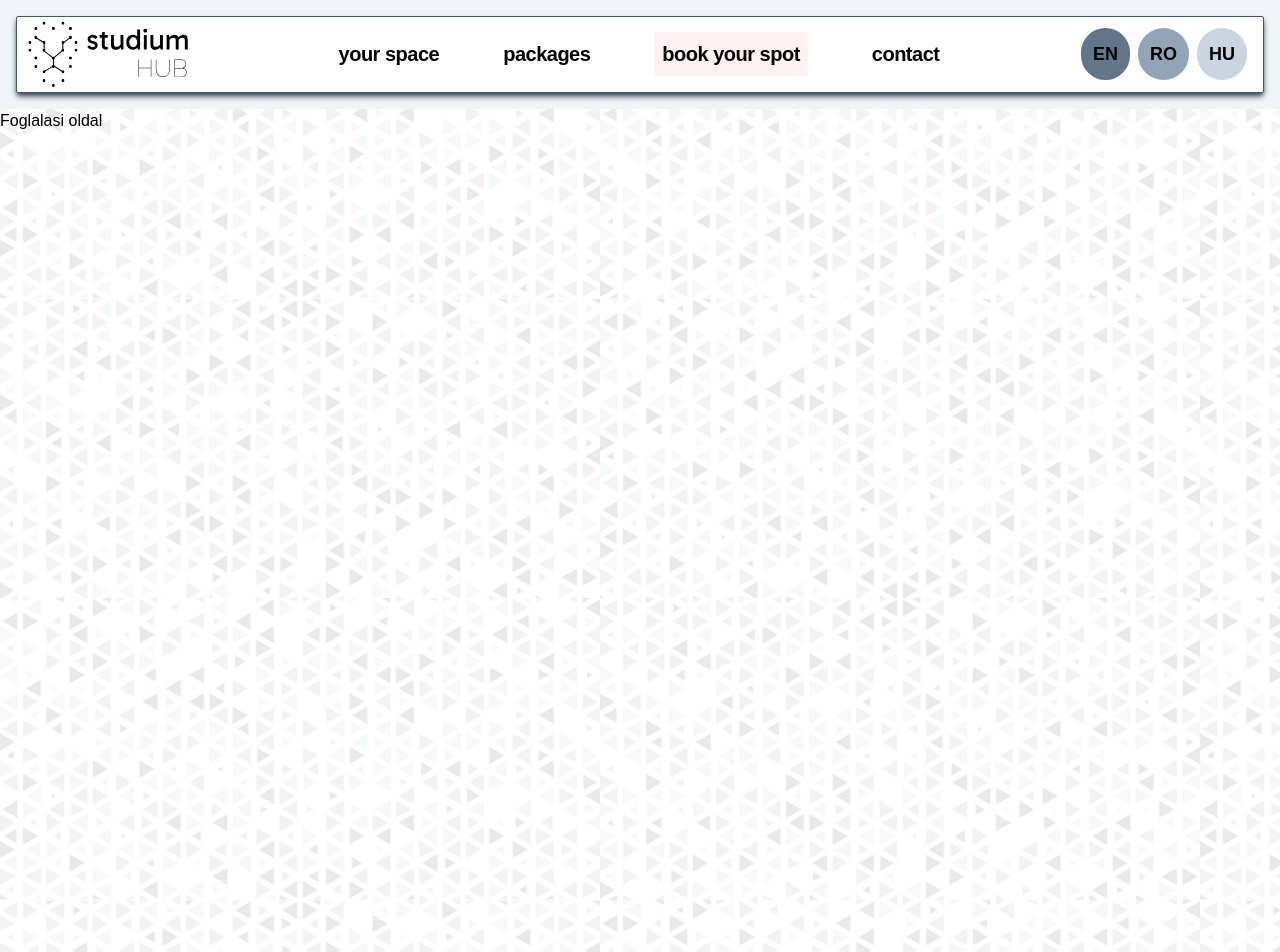
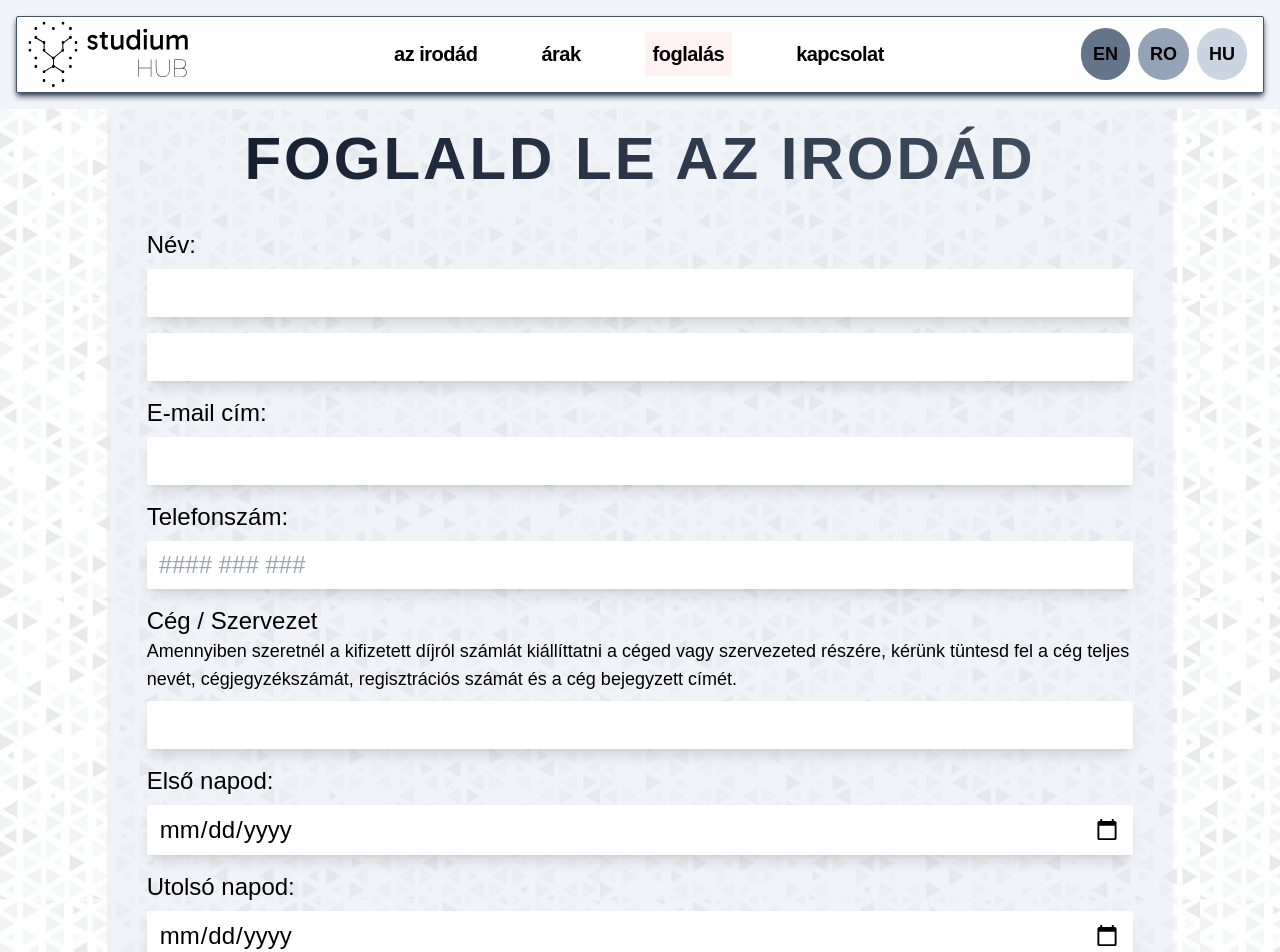
Before and after one commit to cristine-eross/react-website-coworking, a Next.js app: page /foglalas in a window 1280 px wide. Shown: the top 952 px of the page. Built offline with nearby package versions, Linux system fonts and the light colour scheme; a web font is replaced by a local one.

Commit message:
language buttons work, navbar, hero and form props translated

```diff
--- a/app/(booking-pages)/foglalas/page.jsx
+++ b/app/(booking-pages)/foglalas/page.jsx
@@ -1,7 +1,30 @@
+import Navbar from '@/components/Navbar'
 import React from 'react'
+import FormModal from '@/components/FormModal'
+
 
 export default function page() {
   return (
-    <div>Foglalasi oldal</div>
+    <>
+      <Navbar
+        navText1 = 'az irodád'
+        navText2 = 'árak'
+        navText3 = 'foglalás'
+        navText4 = 'kapcsolat'
+      />
+      <FormModal
+        formTitle = 'Foglald le az irodád'
+        name = 'Név:'
+        email = 'E-mail cím:'
+        phone = 'Telefonszám:'
+        company = 'Cég / Szervezet'
+        invoice = "Amennyiben szeretnél a kifizetett díjról számlát kiállíttatni a céged vagy szervezeted részére, kérünk tüntesd fel a cég teljes nevét, cégjegyzékszámát, regisztrációs számát és a cég bejegyzett címét."
+        startDate = 'Első napod:'
+        endDate = 'Utolsó napod:'
+        amount= 'Fizetendő összeg'
+        rules = "Elolvastam az Irodaszabályzatot és a Felhasználási feltételeket. Az oldalon történő regisztrációval és vásárlással elfogadom őket és vállalom a szabályzat betartását."
+        btn = 'Vásárlás'
+      />
+    </>
   )
 }
--- a/app/(booking-pages)/reservation/page.jsx
+++ b/app/(booking-pages)/reservation/page.jsx
@@ -1,7 +1,29 @@
 import React from 'react'
+import Navbar from '@/components/Navbar'
+import FormModal from '@/components/FormModal'
 
 export default function page() {
   return (
-    <div>Reservation page</div>
+    <>
+      <Navbar
+        navText1 = 'your office'
+        navText2 = 'prices'
+        navText3 = 'reservation'
+        navText4 = 'contact'
+      />
+      <FormModal
+        formTitle = 'Book your office now'
+        name = 'Name:'
+        email = 'Email:'
+        phone = 'Phone number:'
+        company = 'Company / Organisation'
+        invoice = "If you would like the invoice to be issued for a company, please provide us with company full name, CIF, trade registry number and company's full address."
+        startDate = 'Start Date:'
+        endDate = 'End Date:'
+        amount= 'Amount'
+        rules = "I've read the Office Rules and Terms and Services, and by buying for my spot I agree and accept them."
+        btn = 'Buy'
+      />
+    </>
   )
 }
--- a/app/(booking-pages)/rezervatie/page.jsx
+++ b/app/(booking-pages)/rezervatie/page.jsx
@@ -1,7 +1,29 @@
 import React from 'react'
+import Navbar from '@/components/Navbar'
+import FormModal from '@/components/FormModal'
 
 export default function page() {
   return (
-    <div>Pagina de rezervatie</div>
+    <>
+      <Navbar
+        navText1 = 'biroul tău'
+        navText2 = 'prețuri'
+        navText3 = 'rezervare'
+        navText4 = 'contact'
+      />
+      <FormModal
+        formTitle = 'Rezervă biroul tău acum'
+        name = 'Nume:'
+        email = 'Adresa de email:'
+        phone = 'Număr de telefon:'
+        company = 'Compania / Organizația'
+        invoice = "Dacă dorești o factură pentru compania sau organizația ta, te rugăm frumos să completezi titlul companiei, numărul de registrație și adresa companiei."
+        startDate = 'Prima dată:'
+        endDate = 'Ultima dată:'
+        amount= 'Costul total'
+        rules = "Am citit Regulamentul Biroului, la fel și Termeni și Condiții. Cu rezervare și plătire le accept și țin pe toate."
+        btn = 'Plătesc'
+      />
+    </>
   )
 }
--- a/app/(main-pages)/en/page.jsx
+++ b/app/(main-pages)/en/page.jsx
@@ -1,7 +1,25 @@
 import React from 'react'
+import Navbar from '@/components/Navbar'
+import Hero from '@/components/Hero'
 
 export default function page() {
   return (
-    <div>English main page</div>
+    <>
+    <Navbar
+        navText1 = 'your office'
+        navText2 = 'prices'
+        navText3 = 'reservation'
+        navText4 = 'contact'
+
+      />
+      <Hero
+        line1 = 'Studium HUB is a'
+        strong1 = 'coworking space'
+        line2 = 'in the heart of Targu Mures,'
+        line3 = 'the perfect office environment'
+        strong2 = 'for entrepreneurs, remotes or freelancers.'
+        cta = 'reservation'
+      />
+    </>
   )
 }
--- a/app/(main-pages)/hu/page.jsx
+++ b/app/(main-pages)/hu/page.jsx
@@ -1,9 +1,16 @@
 import React from 'react'
 import Hero from '@/components/Hero'
+import Navbar from '@/components/Navbar'
 
 export default function page() {
   return (
     <>
+        <Navbar
+          navText1= 'az irodád'
+          navText2= 'árak'
+          navText3= 'foglalás'
+          navText4= 'kapcsolat'
+        />
         <Hero
             line1 = 'A Studium HUB egy'
             strong1 = 'közösségi iroda'
--- a/app/(main-pages)/ro/page.jsx
+++ b/app/(main-pages)/ro/page.jsx
@@ -1,7 +1,24 @@
 import React from 'react'
+import Navbar from '@/components/Navbar'
+import Hero from '@/components/Hero'
 
 export default function page() {
   return (
-    <div>Romana main page</div>
+    <>
+    <Navbar
+      navText1= 'biroul tău'
+      navText2= 'prețuri'
+      navText3= 'rezervare'
+      navText4= 'contact'
+    />
+    <Hero
+        line1 = 'Studium HUB e un'
+        strong1 = 'spațiu de coworking'
+        line2 = 'în centrul Târgu Mureșului,'
+        line3 = 'un perfect loc de muncă'
+        strong2 = 'pentru antreprenori și liber profesioniști.'
+        cta = 'rezervare'
+    />
+</>
   )
 }
--- a/app/layout.js
+++ b/app/layout.js
@@ -1,6 +1,5 @@
 import './globals.css'
 import { Gabarito } from 'next/font/google'
-import Navbar from '@/components/Navbar'
 
 const gabarito = Gabarito({ subsets: ['latin'] })
 
@@ -14,7 +13,6 @@
     <html lang="en" className='scroll-smooth'>
       <body className={gabarito.className}>
         <div className='bg-triangles_image h-[6600px] bg-repeat'>
-          <Navbar />
           {children}
         </div>
         </body>
--- a/app/page.js
+++ b/app/page.js
@@ -2,12 +2,20 @@
 import ImagesGrid from '@/components/ImagesGrid'
 import AboutCardGrid from '@/components/AboutCardGrid'
 import SectionTitle from '@/components/SectionTitle'
+import Navbar from '@/components/Navbar'
 
 
 export default function Home() {
 
   return (
     <main className="bg-triangles_image h-[6600px] bg-repeat">
+      <Navbar
+        navText1 = 'your office'
+        navText2 = 'prices'
+        navText3 = 'reservation'
+        navText4 = 'contact'
+
+      />
       <Hero
         line1 = 'Studium HUB is a'
         strong1 = 'coworking space'
--- a/components/FormModal.jsx
+++ b/components/FormModal.jsx
@@ -1,9 +1,10 @@
 'use client'
+import { BhuTuka_Expanded_One } from 'next/font/google'
 import React from 'react'
 import { useState, useEffect, useRef } from 'react'
 
 
-function FormModal() {
+function FormModal({formTitle, name, email, phone, company, invoice, startDate, endDate, amount, rules, btn}) {
 
   const [daysRemaining, setDaysRemaining] = useState(0)
   const date1input = useRef(null)
@@ -28,9 +29,9 @@
 
   return (
     <div id='modal' className='visible w-[90%] md:w-5/6 lg:w-5/6 h-auto pb-5 bg-slate-200 mx-auto bg-opacity-50 rounded-sm'>
-        <h2 className='text-4xl md:text-5xl lg:text-6xl uppercase tracking-wider text-center font-bold pb-10 pt-5 text-transparent bg-clip-text bg-gradient-to-r from-slate-900 to-slate-600'>Book your office spot</h2>
+        <h2 className='text-4xl md:text-5xl lg:text-6xl uppercase tracking-wider text-center font-bold pb-10 pt-5 text-transparent bg-clip-text bg-gradient-to-r from-slate-900 to-slate-600'>{formTitle}</h2>
         <form className='mx-10 flex flex-col items-start justify-center gap-2 text-2xl'>
-        <label className='w-full'>Name: <br />
+        <label className='w-full'>{name} <br />
         <input
           type="text"
            className='w-full my-2 px-3 py-2 shadow-lg rounded-sm'
@@ -40,27 +41,27 @@
           className='w-full my-2 px-3 py-2 shadow-lg rounded-sm'
         />
       </label>
-      <label className='w-full'>Email: <br />
+      <label className='w-full'>{email} <br />
         <input
           type="text"
           className='w-full my-2 px-3 py-2 shadow-lg rounded-sm'
         />
         </label>
-        <label className='w-full'>Phone number: <br />
+        <label className='w-full'>{phone} <br />
             <input
                 type="number"
                 placeholder='#### ### ###'
                 className='w-full my-2 px-3 py-2 shadow-lg rounded-sm'
             />
         </label>
-        <label className='w-full'> Company / Organisation <br />
-            <p className='text-lg'>If you would like the invoice to be issued for a company, please provide us with company full name, CIF, trade registry number and company's full address</p>
+        <label className='w-full'> {company} <br />
+            <p className='text-lg'>{invoice}</p>
             <input
                 type="text"
                 className='w-full my-2 px-3 py-2 shadow-lg rounded-sm'
                 />
         </label>
-        <label id='startDate' className='w-full'>Start Date: <br />
+        <label id='startDate' className='w-full'>{startDate} <br />
             <input
                 type="date"
                 id='date1'
@@ -69,7 +70,7 @@
                 className='w-full my-2 px-3 py-2 shadow-lg rounded-sm'
             />
         </label>
-        <label id='endDate' className='w-full'>End Date: <br />
+        <label id='endDate' className='w-full'>{endDate} <br />
             <input
                 type="date"
                 id='date2'
@@ -80,14 +81,14 @@
         </label>
     </form>
     <div className='bg-red-50 shadow-lg mx-0 md:mx-10 lg:mx-10 mt-10 flex flex-col justify-center items-center gap-2 py-2 rounded-sm'>
-        <h3 className='text-2xl'>Amount:</h3>
+        <h3 className='text-2xl'>{amount}</h3>
         <p id='countedAmount' className='text-4xl'>
             {daysRemaining}
         </p>
     </div>
-    <p className='mx-10 my-5'>I've read the Office Rules and Terms and Services, and by buying for my spot I agree and accept them.</p>
+    <p className='mx-10 my-5'>{rules}</p>
     <div className='w-full flex justify-center align-center'>
-        <button className='content-center bg-red-50 border-4 rounded-sm border-slate-900 px-20 py-2 text-3xl tracking-wider font-bold uppercase text-slate-900 hover:bg-gradient-to-r from-slate-900 to-slate-600 hover:text-slate-100 shadow-lg'>Buy</button>
+        <button className='content-center bg-red-50 border-4 rounded-sm border-slate-900 px-20 py-2 text-3xl tracking-wider font-bold uppercase text-slate-900 hover:bg-gradient-to-r from-slate-900 to-slate-600 hover:text-slate-100 shadow-lg'>{btn}</button>
     </div>
     </div>
   )
--- a/components/Navbar.jsx
+++ b/components/Navbar.jsx
@@ -1,9 +1,8 @@
 import Image from 'next/image'
 import Link from 'next/link'
-
 import React from 'react'
 
-function Navbar() {
+function Navbar({navText1, navText2, navText3, navText4}) {
   return (
     <div className='px-4 py-4 w-full sticky top-0 z-50 bg-slate-100'>
         <div className="bg-white w-full flex justify-between items-center border border-slate-600 pr-4 shadow-md shadow-slate-700 rounded-sm">
@@ -21,16 +20,16 @@
         </div>
         <div className='font-bold text-xl flex gap-8 items-center justify-between tracking-tight'>
           <Link href={'#'} className='hover:border border-slate-700 rounded-sm px-4 py-2 hover:text-slate-700'>
-            <h2>your space</h2>
+            <h2>{navText1}</h2>
           </Link>
           <Link href={'#'} className='hover:border border-slate-700 rounded-sm px-4 py-2 hover:text-slate-700'>
-          <h2>packages</h2>
+          <h2>{navText2}</h2>
           </Link>
           <Link href={'#'} className='hover:border border-red-100 rounded-sm px-4  hover:text-slate-700'>
-          <h2 className='bg-red-50 p-2 rounded-sm'>book your spot</h2>
+          <h2 className='bg-red-50 p-2 rounded-sm'>{navText3}</h2>
           </Link>
           <Link href={'#'} className='hover:border border-slate-700 rounded-sm px-4 py-2 hover:text-gradient-to-r from-slate-700 to-slate-400'>
-          <h2>contact</h2>
+          <h2>{navText4}</h2>
           </Link>
         </div>
         <div className='flex gap-2 items-center'>
```
